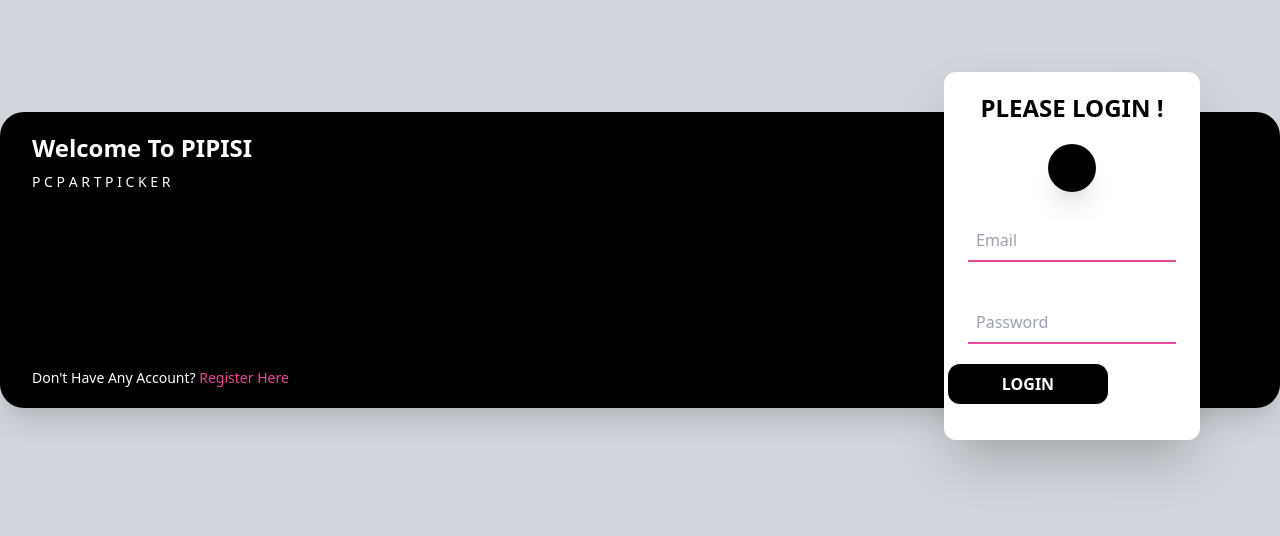
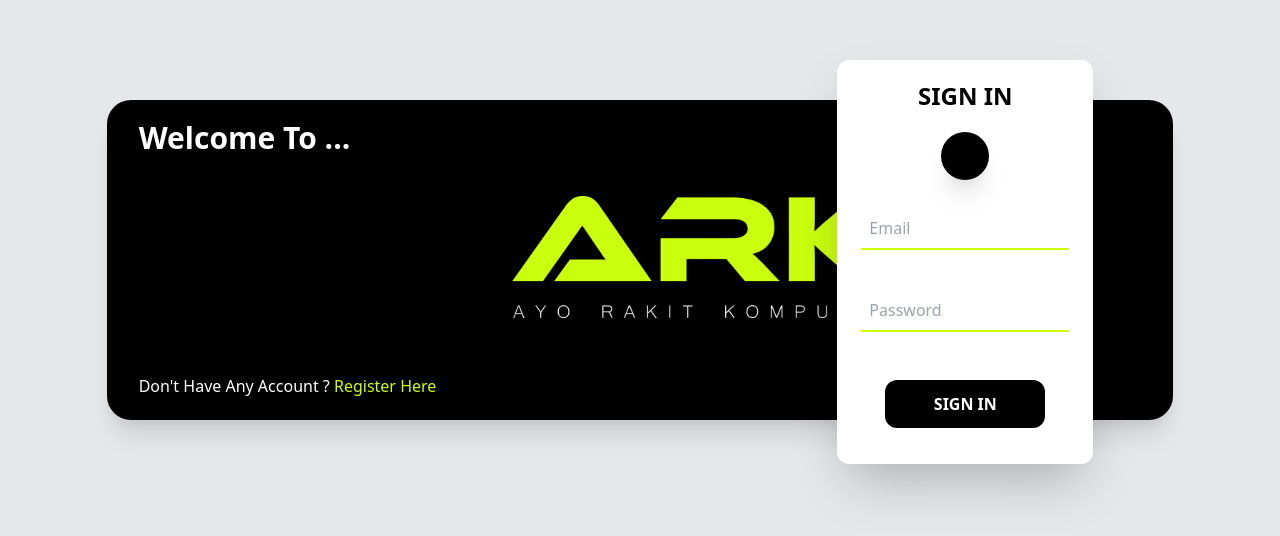
Before and after one commit to ayorakitkomputer/client-customer, a Vue app: page /login in a window 1280 px wide. Shown: the part 140-676 px from the top of the page. Built offline with nearby package versions, Linux system fonts and the light colour scheme.

Commit message:
styling login page

```diff
--- a/src/views/Login.vue
+++ b/src/views/Login.vue
@@ -1,48 +1,50 @@
 <template>
-    <section class="bg-gray-300">
-        <div class="container flex items-center h-screen mx-auto">
-            <div class="relative flex flex-col w-full">
-                <div class="p-5 bg-black shadow-xl rounded-3xl">
-                    <h2 class="pl-3 text-2xl font-semibold text-white">
-                        Welcome To PIPISI
-                    </h2>
-                    <p class="pl-3 mt-2 text-sm text-white">
-                        P C P A R T P I C K E R
-                    </p>
-                    <div class="pl-3 mt-44">
-                        <p class="text-sm text-white">
-                            Don't Have Any Account?
-                            <a href="#" class="text-sm text-pink-500"
-                                >Register Here</a
-                            >
+  <section class="bg-gray-200">
+    <div class="container flex items-center justify-center h-screen mx-auto">
+      <div class="relative flex flex-col w-10/12">
+        <div class="p-5 bg-black shadow-xl h-80 rounded-3xl">
+          <h2 class="pl-3 text-3xl font-semibold text-white">Welcome To ...</h2>
+          <div class="flex items-center justify-start">
+            <img
+              class="mt-10 w-96 ml-96"
+              src="../assets/LOGO TES.png"
+              alt="logo"
+            />
+          </div>
+          <div class="pl-3 mt-14">
+            <p class="text-white text-md">
+              Don't Have Any Account ?
+              <a href="#" class="text-md text-ark-green">Register Here</a>
             </p>
           </div>
         </div>
         <div
           class="absolute flex flex-col items-center justify-center w-64 p-2 bg-white shadow-2xl  -top-10 right-20 rounded-xl"
         >
-                    <h2 class="m-3 text-2xl font-semibold">PLEASE LOGIN !</h2>
+          <h2 class="m-3 text-2xl font-semibold">SIGN IN</h2>
           <div
-                        class="w-12 h-12 mt-2 mb-2 bg-black rounded-full shadow-xl "
+            class="w-12 h-12 mt-2 mb-2 bg-black rounded-full shadow-xl"
           ></div>
           <form @submit.prevent="submitLogin">
             <input
               type="text"
               v-model="userData.email"
               placeholder="Email"
-                            class="p-2 m-5 bg-transparent border-b-2 border-pink-500  focus:outline-none focus:border-grey-600 w-52"
+              class="p-2 m-5 bg-transparent border-b-2  border-ark-green focus:outline-none focus:border-grey-600 w-52"
             />
             <input
-                            type="text"
+              type="password"
               v-model="userData.password"
               placeholder="Password"
-                            class="p-2 m-5 bg-transparent border-b-2 border-pink-500  w-52 focus:outline-none focus:border-grey-600"
+              class="p-2 m-5 bg-transparent border-b-2  border-ark-green w-52 focus:outline-none focus:border-grey-600"
             />
+            <center>
               <button
-                            class="w-40 p-2 mx-auto font-semibold text-white bg-black  rounded-xl hover:bg-pink-500 mb-7 focus:outline-none"
+                class="w-40 px-2 py-3 mx-auto font-semibold text-white bg-black  rounded-xl hover:bg-ark-green m-7 focus:outline-none hover:text-black"
               >
-                            LOGIN
+                SIGN IN
               </button>
+            </center>
           </form>
         </div>
       </div>
@@ -73,5 +75,4 @@ export default {
 };
 </script>
 
-<style>
-</style>
+<style></style>
```
Lines whose indentation alone changed are shown as unchanged.
